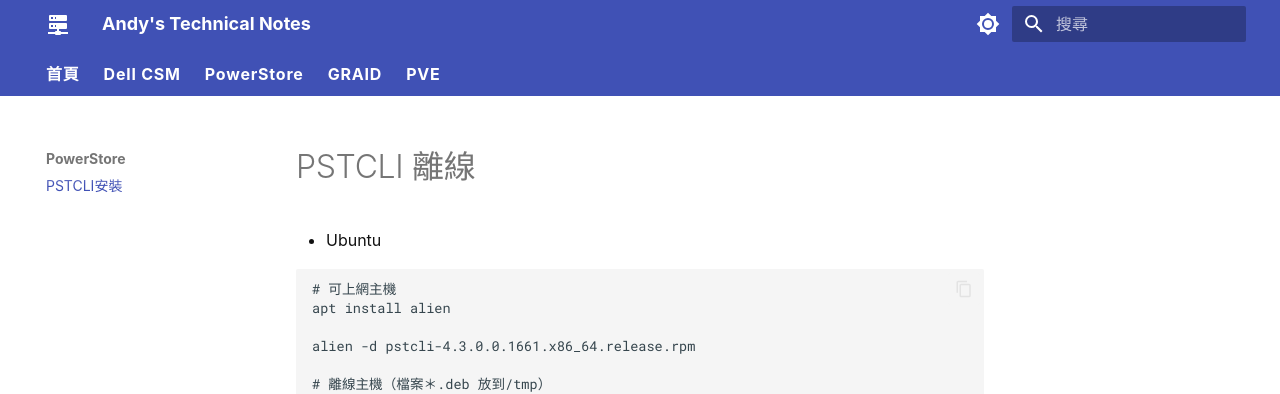
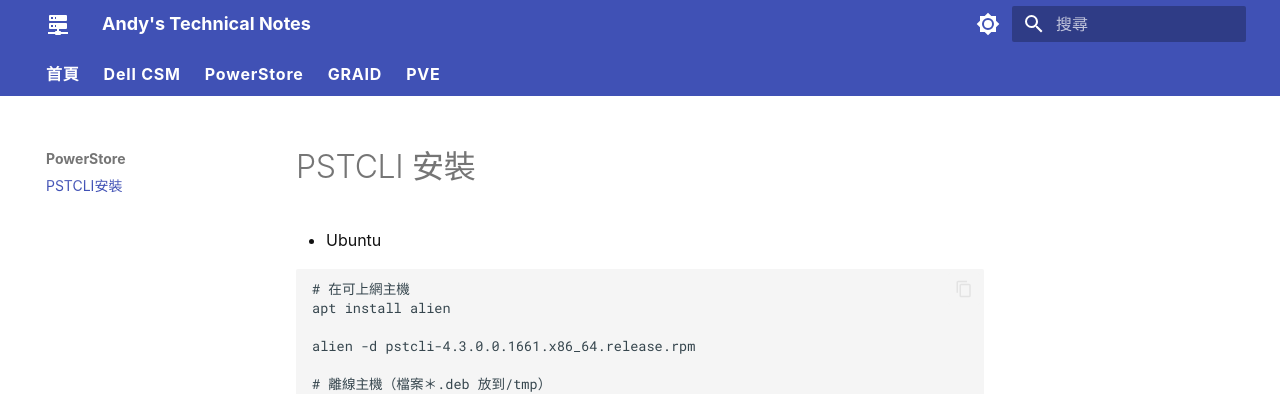
Before and after one commit to Andy0583/Metaage, an MkDocs documentation site: the page built from docs/pst/pstcli.md, in a window 1280 px wide. Shown: the top 394 px of the page. Built offline with MkDocs 1.6.1 and Material for MkDocs 9.7.7, drawn with Linux system fonts in a browser that asks for light colours; some of the changed text lies outside the part shown.

Commit message:
Update pstcli.md

````diff
--- a/docs/pst/pstcli.md
+++ b/docs/pst/pstcli.md
@@ -1,9 +1,9 @@
-# PSTCLI 離線
+# PSTCLI 安裝
 
 - Ubuntu
 
-```html
-# 可上網主機
+```
+# 在可上網主機
 apt install alien
 
 alien -d pstcli-4.3.0.0.1661.x86_64.release.rpm
````
